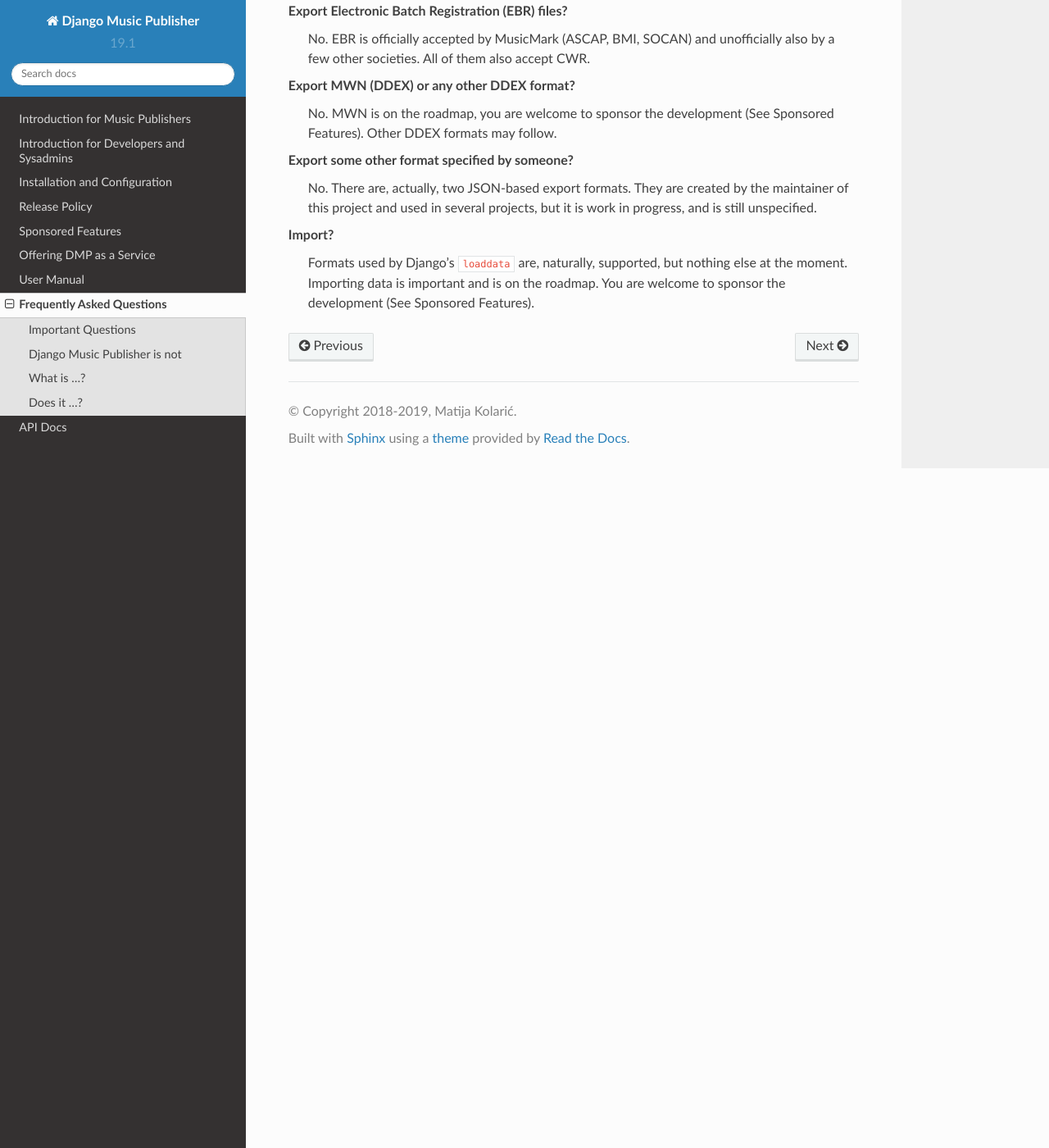
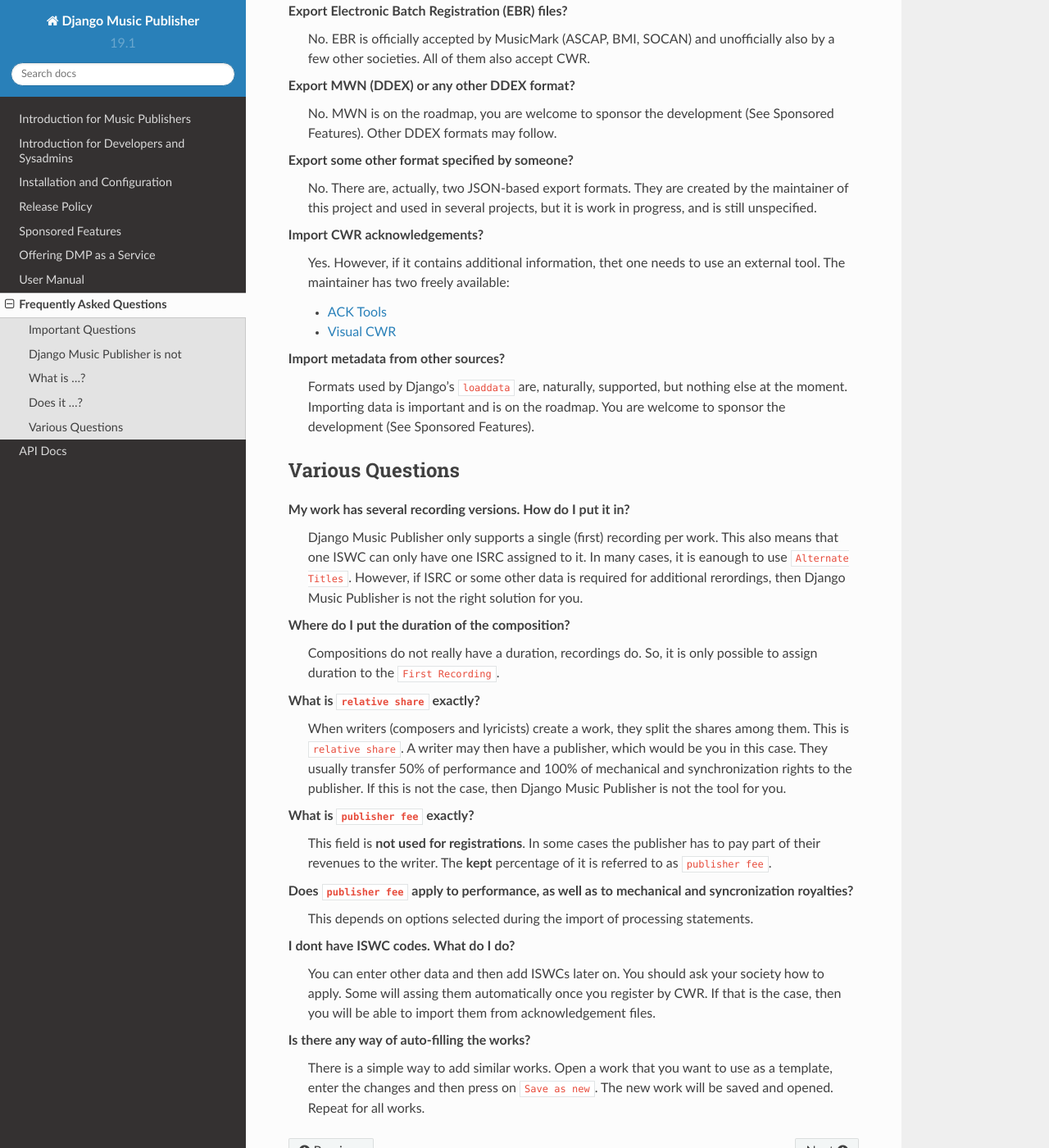
Before and after one commit to matijakolaric-com/django-music-publisher, a Sphinx documentation site: the page built from docs/faq.rst, in a window 1280 px wide and 1400 px high, scrolled down 1698 px. Shown: the whole window at 82% size. Built offline with Sphinx 7.4.7 and the Read the Docs theme 2.0.0, drawn with Linux system fonts in a browser that asks for light colours; some of the changed text lies outside the part shown.

Commit message:
faq updated

```diff
--- a/docs/faq.rst
+++ b/docs/faq.rst
@@ -12,10 +12,10 @@
 	Yes. All of it.
 
 Should I read the documentation and the FAQ before asking for support?
-	Yes.
+	Yes. ALL of it.
 
 Can I search through the documentation?
-	Yes.
+	Yes. Please do.
 
 
 Django Music Publisher is not
@@ -80,5 +80,38 @@
 Export some other format specified by someone?
 	No. There are, actually, two JSON-based export formats. They are created by the maintainer of this project and used in several projects, but it is work in progress, and is still unspecified.
 
-Import?
+Import CWR acknowledgements?
+	Yes. However, if it contains additional information, thet one needs to use an external tool. The maintainer has two freely available:
+
+	* `ACK Tools <https://matijakolaric.com/free/cwr-x-ack-tool/>`_
+	* `Visual CWR <https://matijakolaric.com/free/cwr-syntax-highlighter/>`_
+
+Import metadata from other sources?
 	Formats used by Django's ``loaddata`` are, naturally, supported, but nothing else at the moment. Importing data is important and is on the roadmap. You are welcome to sponsor the development (See :ref:`Sponsored Features`).
+
+
+Various Questions
+++++++++++++++++++++++++++++++++
+
+My work has several recording versions. How do I put it in?
+	Django Music Publisher only supports a single (first) recording per work.
+	This also means that one ISWC can only have one ISRC assigned to it.
+	In many cases, it is eanough to use ``Alternate Titles``. However, if ISRC or some other data is required for additional rerordings, then Django Music Publisher is not the right solution for you.
+
+Where do I put the duration of the composition?
+	Compositions do not really have a duration, recordings do. So, it is only possible to assign duration to the ``First Recording``.
+
+What is ``relative share`` exactly?
+	When writers (composers and lyricists) create a work, they split the shares among them. This is ``relative share``. A writer may then have a publisher, which would be you in this case. They usually transfer 50% of performance and 100% of mechanical and synchronization rights to the publisher. If this is not the case, then Django Music Publisher is not the tool for you.
+
+What is ``publisher fee`` exactly?
+	This field is **not used for registrations**. In some cases the publisher has to pay part of their revenues to the writer. The **kept** percentage of it is referred to as ``publisher fee``.
+
+Does ``publisher fee`` apply to performance, as well as to mechanical and syncronization royalties?
+	This depends on options selected during the import of processing statements.
+
+I dont have ISWC codes. What do I do?
+	You can enter other data and then add ISWCs later on. You should ask your society how to apply. Some will assing them automatically once you register by CWR. If that is the case, then you will be able to import them from acknowledgement files.
+
+Is there any way of auto-filling the works?
+	There is a simple way to add similar works. Open a work that you want to use as a template, enter the changes and then press on ``Save as new``. The new work will be saved and opened. Repeat for all works.
```
